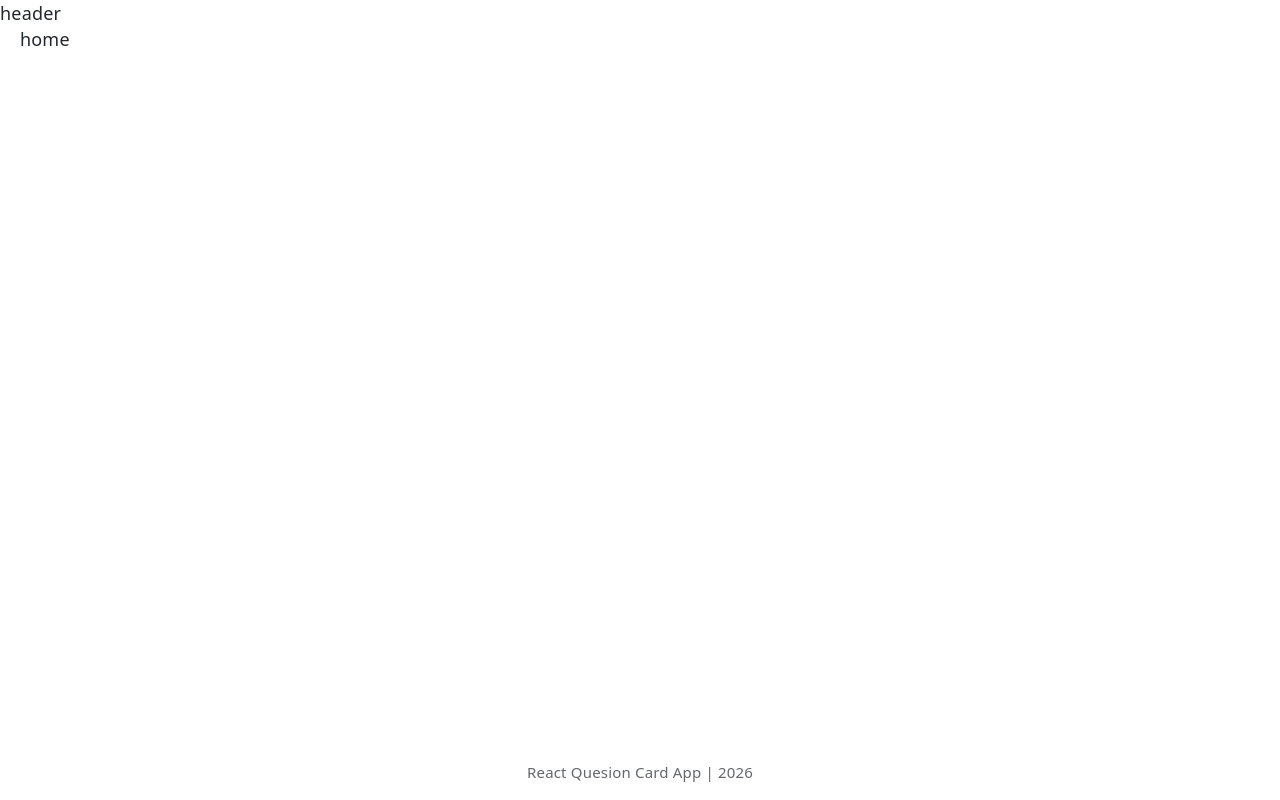
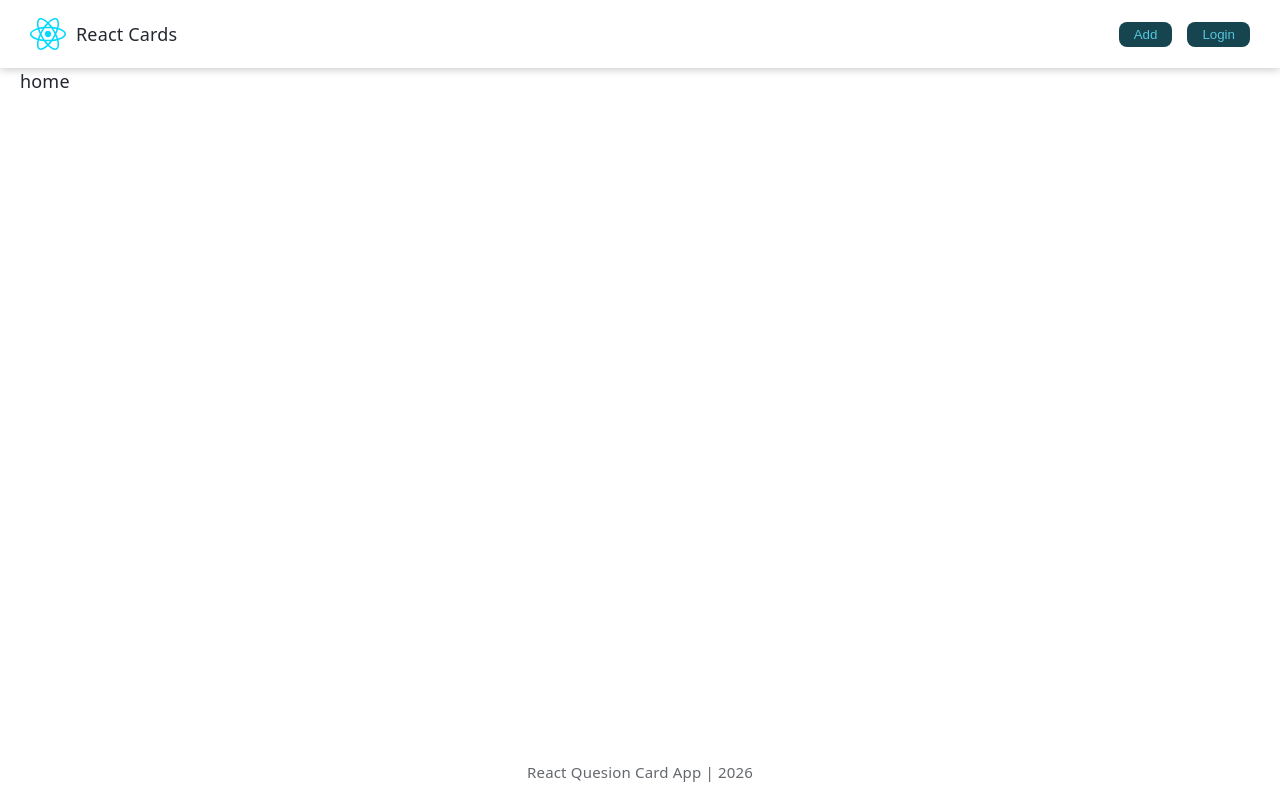
Before and after one commit to doberman0015/react_learning, a React (Vite) app: page / in a window 1280 px wide. Built offline with nearby package versions, Linux system fonts and the light colour scheme.

Commit message:
header and button

```diff
--- a/src/components/Button/Button.jsx
+++ b/src/components/Button/Button.jsx
@@ -1,20 +1,15 @@
 import {} from 'react';
 import cls from "./Button.module.css";
 
-const inlineStyles = {
-    color : "lightsalmon",
-    backgroundColor : "#ccc",
-}
+export const Button = (props) => {
+    const { onClick, children, className, isActive, isDisabled } = props;
+    console.log('cls',cls);
 
-const isPrimary = false;
-
-export const Button = (props) => {
-    const { onClick, children, className } = props;
     return (
-        // <button className={isPrimary ? cls.primary : cls.btn}> Button </button>
         <button
             type="button"
-            className={`${className} ${isPrimary ? cls.primary : ""}`}
+            className={`${className} ${cls.btn} ${isActive ? cls.active : ""}`}
+            disabled={isDisabled}
             onClick={onClick}
         > {children} </button>
     );
--- a/src/components/Button/Button.module.css
+++ b/src/components/Button/Button.module.css
@@ -1,3 +1,29 @@
-.primary {
-    background-color: cadetblue;
+.btn {
+    cursor: pointer;
+    background-color: var(--btn-bg-color);
+    color: var(--btn-text-color);
+    border: 1px solid transparent;
+    border-radius: 8px;
+    border: none;
+    padding: 5px 15px;
+    transition: border-color 0.25s;
 }
+
+.btn:hover {
+    border-color: #2f2f2f;
+}
+
+.btn:focus,
+.btn:focus-visible {
+    outline: 4px auto #2f2f2f;
+}
+
+.active {
+    background-color: #ce7e1d;
+    color: #000;
+}
+
+.btn:disabled {
+    opacity: 0.5;
+    pointer-events: none;
+}
--- /dev/null
+++ b/src/components/Button/index.jsx
@@ -0,0 +1 @@
+export { Button } from './Button';
--- /dev/null
+++ b/src/components/Header/Header.jsx
@@ -0,0 +1,23 @@
+import cls from "./Header.module.css";
+import HeaderLogo from "../../assets/react.svg"
+import { Button } from '../Button';
+
+export const Header = () => {
+    return (
+        <header className={cls.header}>
+            <p>
+                <img src={HeaderLogo} alt="site logo" />
+                <span>React Cards</span>
+            </p>
+
+            <div className={cls.buttonList}>
+                <Button>
+                    Add
+                </Button>
+                <Button>
+                    Login
+                </Button>
+            </div>
+        </header>
+    );
+};
--- /dev/null
+++ b/src/components/Header/Header.module.css
@@ -0,0 +1,24 @@
+.header{
+    width: 100%;
+    height: 70px;
+    background-color: var(--main-bg-color);
+    padding: 0 30px;
+    display: flex;
+    justify-content: space-between;
+    align-items: center;
+    box-shadow: 0 2px 8px 0 rgba(0,0,0,0.2);
+    box-sizing: border-box;
+}
+.header p{
+    text-transform: capitalize;
+    display: flex;
+    justify-content: center;
+    align-items: center;
+    gap: 10px;
+    cursor: pointer;
+    user-select: none;
+}
+.buttonList{
+    display: flex;
+    gap: 15px;
+}
--- /dev/null
+++ b/src/components/Header/index.jsx
@@ -0,0 +1 @@
+export { Header } from "./Header"
--- a/src/components/MainLayout/MainLayout.jsx
+++ b/src/components/MainLayout/MainLayout.jsx
@@ -1,6 +1,7 @@
 import { } from 'react';
 import cls from "./MainLayout.module.css"
 import { Outlet } from 'react-router-dom';
+import { Header } from '../Header';
 
 export const MainLayout = () => {
 
@@ -8,7 +9,7 @@ export const MainLayout = () => {
 
     return (
         <div className={cls.mainLayout}>
-            <header>header</header>
+            <Header />
             <div className={cls.mainWrapper}>
                 <main className={cls.main}>
                     <Outlet />
--- a/src/index.css
+++ b/src/index.css
@@ -2,6 +2,9 @@
 
   --main-bg-color: #23272f;
   --main-text-color: #fff;
+
+  --btn-bg-color: #383b3f;
+  --btn-text-color: #fff;
 
   --sans: system-ui, 'Segoe UI', Roboto, sans-serif;
 
@@ -22,6 +25,8 @@
   :root {
     --main-bg-color: #fff;
     --main-text-color: #23272f;
+    --btn-bg-color: #16444f;
+    --btn-text-color: #57c4dc;
   }
 }
 
@@ -29,6 +34,8 @@
   :root {
     --main-bg-color: #23272f;
     --main-text-color: #fff;
+    --btn-bg-color: #383b3f;
+    --btn-text-color: #fff;
   }
 }
 
```
